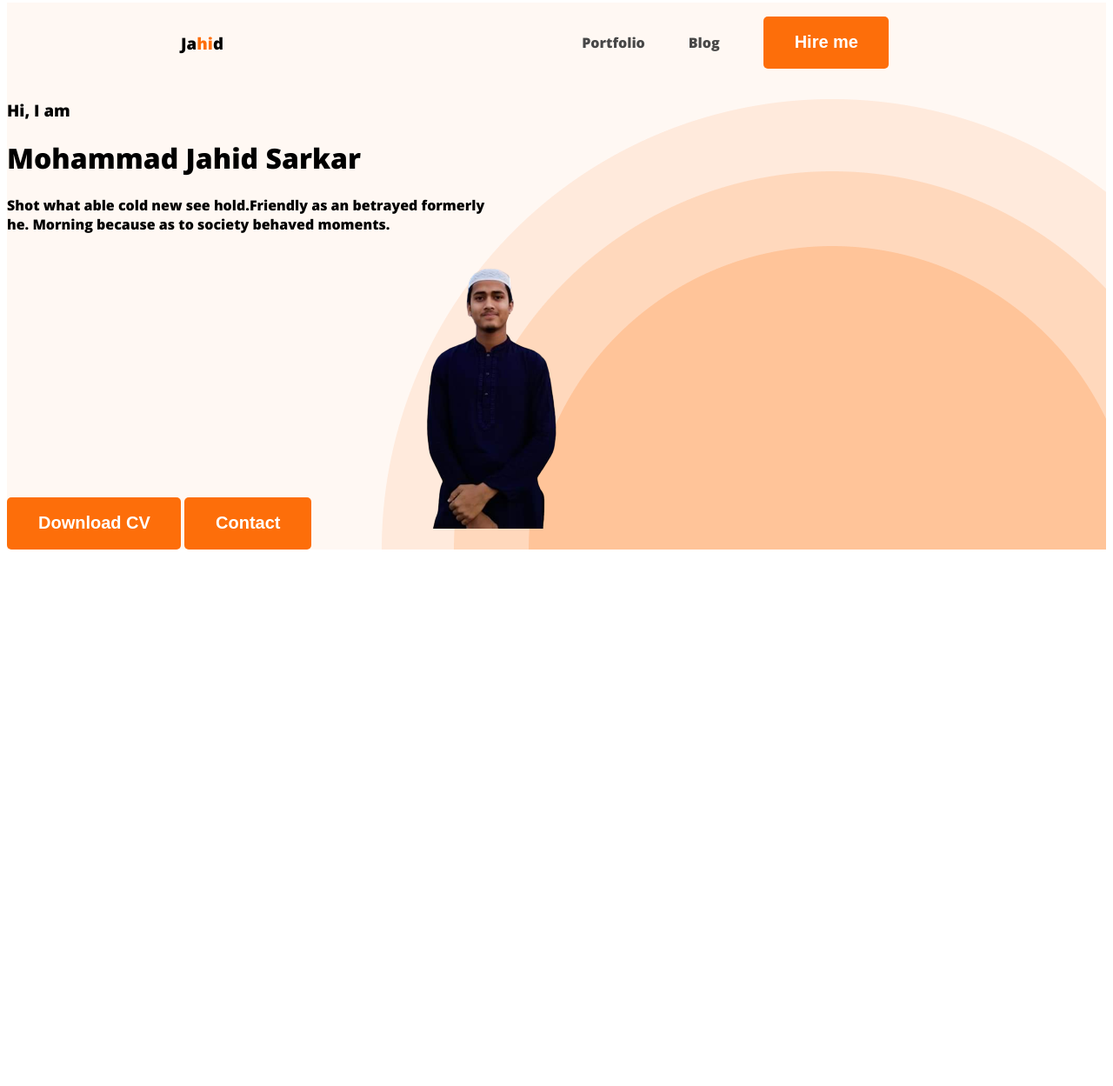
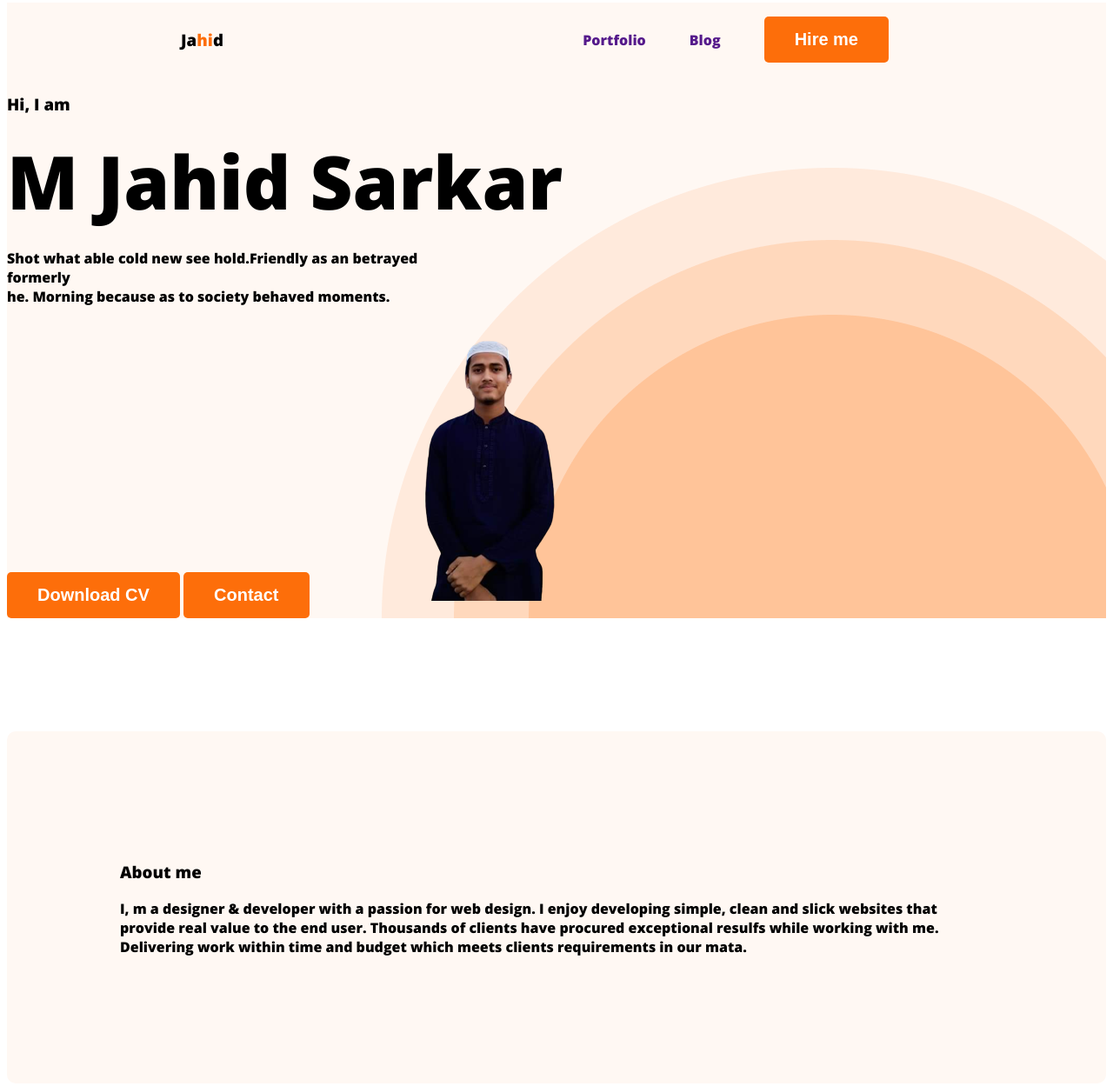
Before and after one commit to Jahid2121/Web-developer-portfolio, a plain HTML site: page index.html in a window 1280 px wide. Shown: the part 5-1254 px from the top of the page at 87% size. Before the commit the page ends 800 px from the top, so only its background shows below. Drawn offline with nearby package versions, Linux system fonts and the light colour scheme.

Commit message:
about section created

```diff
--- a/index.html
+++ b/index.html
@@ -21,22 +21,25 @@
     </nav>
 <div class="bannner">
 
-    <div class="banner-content">
-
     <h3 class="banner-greeting">Hi, I  am </h3>
-<h1 class="banner-title">Mohammad Jahid Sarkar</h1>
-<p>Shot what able cold new see hold.Friendly as an betrayed formerly<br> he. Morning because as to society behaved moments.</p>
+<h1 class="banner-title">M Jahid Sarkar</h1>
+<p class="banner-description">Shot what able cold new see hold.Friendly as an betrayed formerly<br> he. Morning because as to society behaved moments.</p>
 <button class="btn-primary">Download CV</button>
 <button class="btn-primary">Contact</button>
 
 
-<img  src="images/JAhid 1.png" alt=""></div>
 
+<img class="profile-pic" src="images/JAhid 1.png" alt="">
 </div>
 
 
 </header>
-    <main></main>
+    <main>
+        <section class="about">
+            <h3 class="section-title">About me</h3>
+            <p class="section-description">I, m a designer & developer with a passion for web design. I enjoy developing simple, clean and slick websites that provide real value to the end user. Thousands of clients have procured exceptional resulfs while working with me. Delivering work within time and budget which meets clients requirements in our mata.</p>
+        </section>
+    </main>
     <footer></footer>
 </body>
 </html>
--- a/styles/portfolio.css
+++ b/styles/portfolio.css
@@ -18,8 +18,13 @@ nav {
     color: white;
     font-size: 20px;
 font-weight: 700;
-padding: 18px 35px 19px 36px;
+padding: 15px 35px;
 }
+color:#181818
+text-align: center;
+font-size: 35px;
+font-weight: 700;
+
 .nav-style{
     color: #181818;
     font-size: 45px;
@@ -37,7 +42,7 @@ nav li{
 }
 nav a{
     text-decoration: none;
-    color: #474747;
+
 }
 .header{
     background-color: #FFF8F3;
@@ -47,12 +52,36 @@ nav a{
 
 }
 .banner{
-    padding: 30px 0px 0px 150px;
+    padding: 30px 30px 0px 150px;
     display: flex;
     align-items: center;
+    justify-content: space-between;
 }
 .banner .profile-pic{
     width: 500px;
 }
+.banner-gretting{
+    font-size: 45px
 
-.banner
+
+}
+.banner-title{
+    font-size: 85px;
+font-weight: 700;
+margin-top: 5px;
+margin-bottom: 20px;
+}
+.banner-description{
+    max-width: 500px;
+}
+.about{
+    padding: 130px;
+    border-radius: 10px;
+    background: #FFF8F3;
+    margin: 130px 0;
+}
+
+section-description{
+    color:#757575
+text-align: center;
+font-size: 18px;
```
